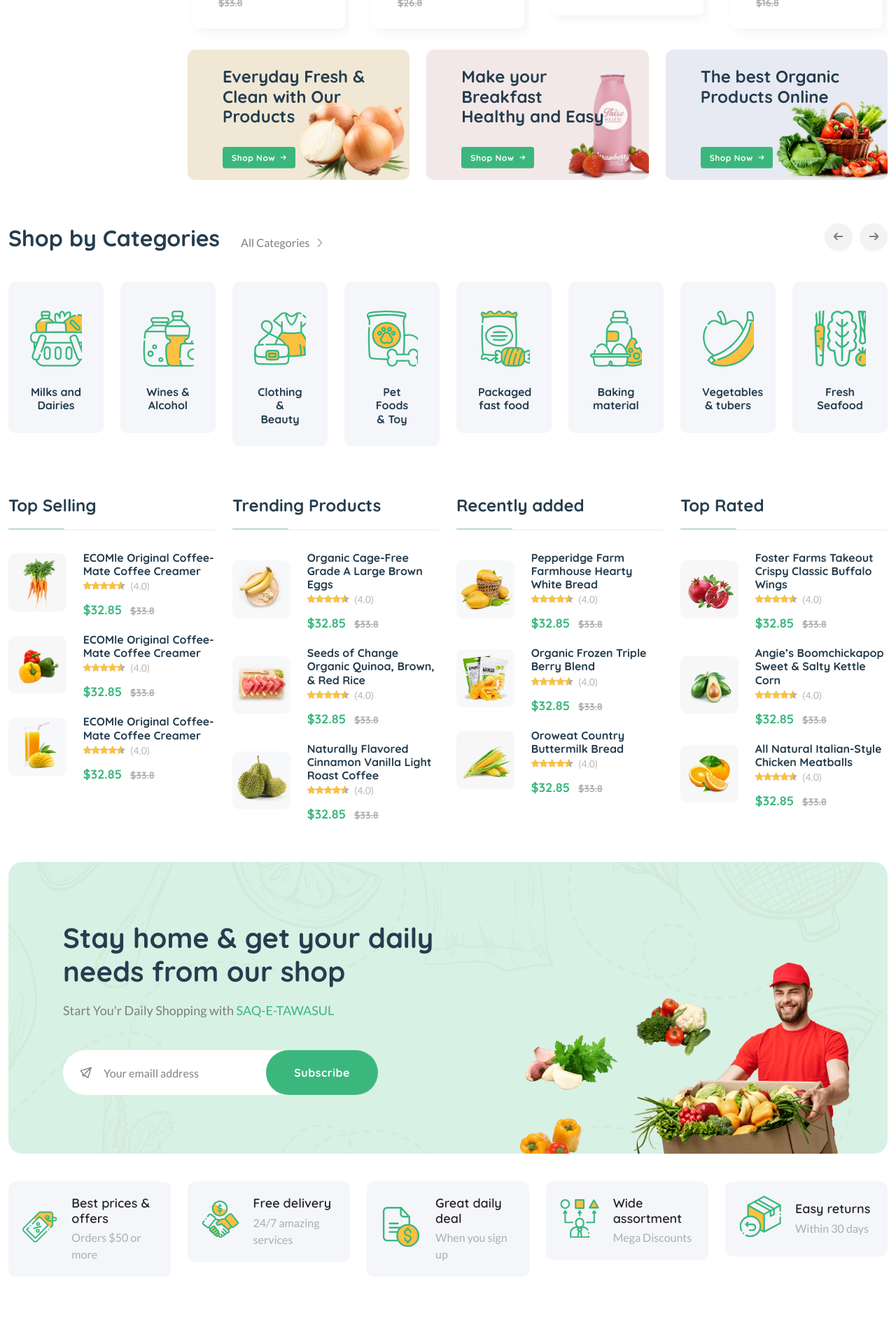
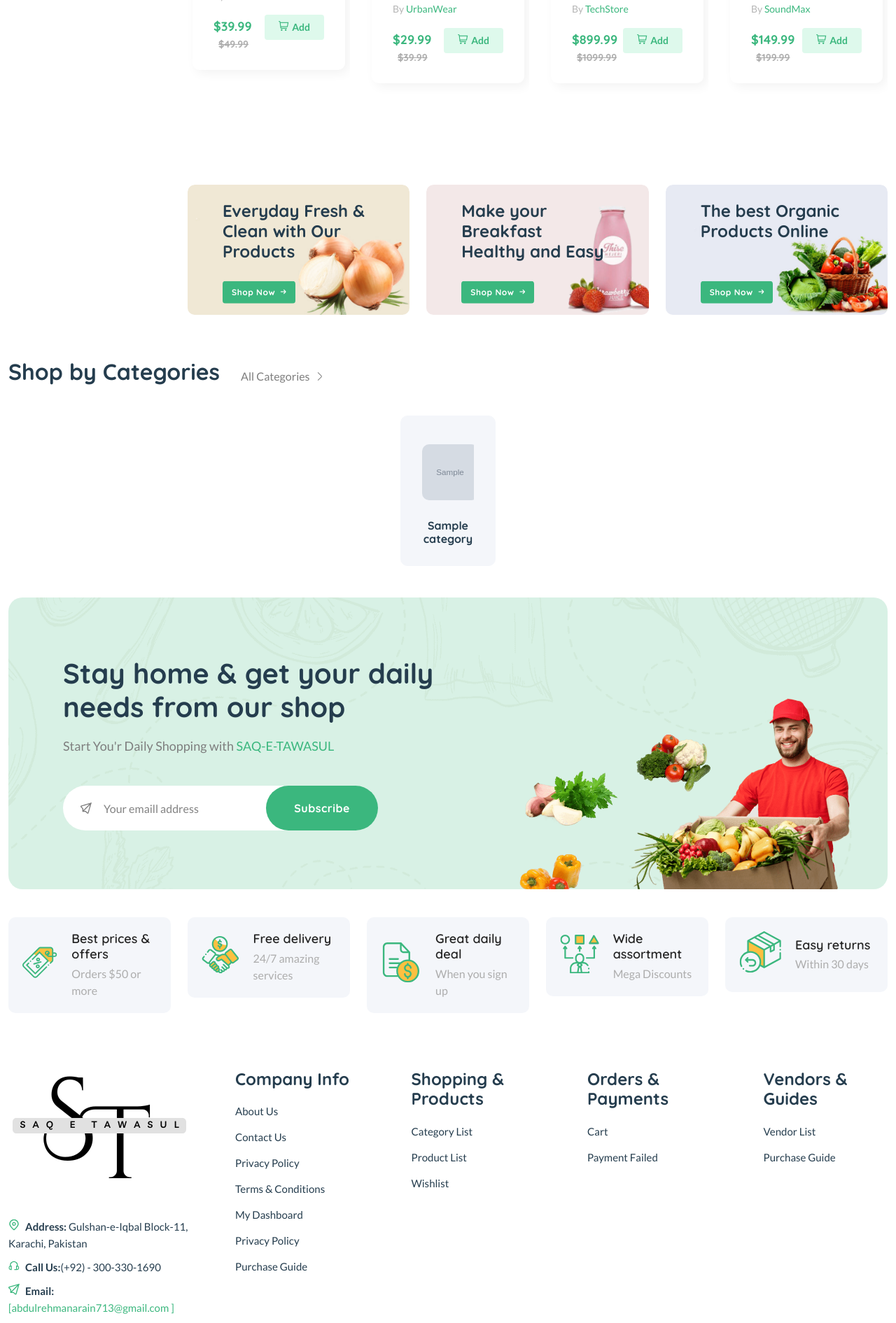
Before and after one commit to AbRehmansaif/Saq-e-Tasawul, a Django app: template templates/core/index.html in a window 1280 px wide. Shown: the part 1932-3823 px from the top of the page at 70% size. Run offline with Django 3.2, Linux system fonts and the light colour scheme; the template is opened without the code that fills it: most values are stand-ins (such as "Sample title", 1, 10 or a date in 2020); grey boxes marked "Sample" are stand-in pictures; some libraries are stand-ins or nearby versions.

Commit message:
Resolve every UI/UX related things

```diff
--- a/templates/core/index.html
+++ b/templates/core/index.html
@@ -2805,6 +2805,44 @@
                     </section>
                     <!--Products Tabs-->
                     <section class="section-padding pb-5">
+        <!-- Dynamic Category Products Section -->
+        <div class="section-title">
+            <h3>Featured Categories</h3>
+        </div>
+        <div class="row">
+            {% for cat in category_products|slice:":5" %}
+            <div class="col-12 mb-4">
+                <h4 class="mb-3">{{ cat.category.name }}</h4>
+                <div class="row">
+                    {% for product in cat.products|slice:":10" %}
+                    <div class="col-lg-2 col-md-3 col-sm-4 col-6 mb-3">
+                        <div class="product-cart-wrap">
+                            <div class="product-img-action-wrap">
+                                <div class="product-img">
+                                    <a href="{% url 'product_detail' product.id %}">
+                                        <img src="{{ product.image.url }}" alt="{{ product.title }}" style="width:100%;height:160px;object-fit:cover;border-radius:8px;" />
+                                    </a>
+                                </div>
+                            </div>
+                            <div class="product-content-wrap">
+                                <div class="product-category">
+                                    <a href="{% url 'category_products' cat.category.id %}">{{ cat.category.name }}</a>
+                                </div>
+                                <h2 style="font-size:1rem;"><a href="{% url 'product_detail' product.id %}">{{ product.title }}</a></h2>
+                                <div class="product-card-bottom">
+                                    <div class="product-price">
+                                        <span>${{ product.price }}</span>
+                                    </div>
+                                </div>
+                            </div>
+                        </div>
+                    </div>
+                    {% endfor %}
+                </div>
+            </div>
+            {% endfor %}
+        </div>
+        <!-- End Dynamic Category Products Section -->
                         <div class="section-title">
                             <h3 class="">Deals Of The Day</h3>
                             <a class="show-all" href="shop-grid-right.html">
@@ -2812,35 +2850,65 @@
                                 <i class="fi-rs-angle-right"></i>
                             </a>
                         </div>
-                        <div class="row">
+                        <style>
+                        /* Ensure all deal boxes are the same height and aligned */
+                        .deals-row-equal {
+                            display: flex;
+                            flex-wrap: wrap;
+                        }
+                        .deals-row-equal > div[class^="col-"] {
+                            display: flex;
+                        }
+                        .deals-row-equal .product-cart-wrap.style-2 {
+                            flex: 1 1 100%;
+                            display: flex;
+                            flex-direction: column;
+                            height: 100%;
+                            min-height: 480px;
+                            justify-content: stretch;
+                        }
+                        .deals-row-equal .product-content-wrap {
+                            flex: 1 1 auto;
+                            display: flex;
+                            flex-direction: column;
+                            justify-content: space-between;
+                        }
+                        .deals-row-equal .product-img img {
+                            width: 100%;
+                            height: 220px;
+                            object-fit: cover;
+                            border-radius: 10px;
+                        }
+                        </style>
+                        <div class="row deals-row-equal">
                             <div class="col-xl-3 col-lg-4 col-md-6">
                                 <div class="product-cart-wrap style-2">
                                     <div class="product-img-action-wrap">
                                         <div class="product-img">
                                             <a href="shop-product-right.html">
-                                                <img src="{% static 'assets/imgs/banner/banner-5.png' %}" alt="" />
+                                                <img src="https://images.unsplash.com/photo-1512436991641-6745cdb1723f?auto=format&fit=crop&w=400&q=80" alt="Pants" />
                                             </a>
                                         </div>
                                     </div>
                                     <div class="product-content-wrap">
                                         <div class="deals-countdown-wrap">
-                                            <div class="deals-countdown" data-countdown="2025/03/25 00:00:00"></div>
+                                            <div class="deals-countdown" data-countdown="2025/09/01 00:00:00"></div>
                                         </div>
                                         <div class="deals-content">
-                                            <h2><a href="shop-product-right.html">Seeds of Change Organic Quinoa, Brown</a></h2>
+                                            <h2><a href="shop-product-right.html">Men's Classic Pants</a></h2>
                                             <div class="product-rate-cover">
                                                 <div class="product-rate d-inline-block">
-                                                    <div class="product-rating" style="width: 90%"></div>
-                                                </div>
-                                                <span class="font-small ml-5 text-muted"> (4.0)</span>
+                                                    <div class="product-rating" style="width: 95%"></div>
+                                                </div>
+                                                <span class="font-small ml-5 text-muted"> (4.8)</span>
                                             </div>
                                             <div>
-                                                <span class="font-small text-muted">By <a href="vendor-details-1.html">ECOMFood</a></span>
+                                                <span class="font-small text-muted">By <a href="vendor-details-1.html">FashionHub</a></span>
                                             </div>
                                             <div class="product-card-bottom">
                                                 <div class="product-price">
-                                                    <span>$32.85</span>
-                                                    <span class="old-price">$33.8</span>
+                                                    <span>$39.99</span>
+                                                    <span class="old-price">$49.99</span>
                                                 </div>
                                                 <div class="add-cart">
                                                     <a class="add" href="shop-cart.html"><i class="fi-rs-shopping-cart mr-5"></i>Add </a>
@@ -2855,29 +2923,29 @@
                                     <div class="product-img-action-wrap">
                                         <div class="product-img">
                                             <a href="shop-product-right.html">
-                                                <img src="{% static 'assets/imgs/banner/banner-6.png' %}" alt="" />
+                                                <img src="https://images.unsplash.com/photo-1521572163474-6864f9cf17ab?auto=format&fit=crop&w=400&q=80" alt="Shirt" />
                                             </a>
                                         </div>
                                     </div>
                                     <div class="product-content-wrap">
                                         <div class="deals-countdown-wrap">
-                                            <div class="deals-countdown" data-countdown="2026/04/25 00:00:00"></div>
+                                            <div class="deals-countdown" data-countdown="2025/09/02 00:00:00"></div>
                                         </div>
                                         <div class="deals-content">
-                                            <h2><a href="shop-product-right.html">Perdue Simply Smart Organics Gluten</a></h2>
+                                            <h2><a href="shop-product-right.html">Premium Cotton Shirt</a></h2>
                                             <div class="product-rate-cover">
                                                 <div class="product-rate d-inline-block">
-                                                    <div class="product-rating" style="width: 90%"></div>
-                                                </div>
-                                                <span class="font-small ml-5 text-muted"> (4.0)</span>
+                                                    <div class="product-rating" style="width: 92%"></div>
+                                                </div>
+                                                <span class="font-small ml-5 text-muted"> (4.6)</span>
                                             </div>
                                             <div>
-                                                <span class="font-small text-muted">By <a href="vendor-details-1.html">Old El Paso</a></span>
+                                                <span class="font-small text-muted">By <a href="vendor-details-1.html">UrbanWear</a></span>
                                             </div>
                                             <div class="product-card-bottom">
                                                 <div class="product-price">
-                                                    <span>$24.85</span>
-                                                    <span class="old-price">$26.8</span>
+                                                    <span>$29.99</span>
+                                                    <span class="old-price">$39.99</span>
                                                 </div>
                                                 <div class="add-cart">
                                                     <a class="add" href="shop-cart.html"><i class="fi-rs-shopping-cart mr-5"></i>Add </a>
@@ -2892,29 +2960,29 @@
                                     <div class="product-img-action-wrap">
                                         <div class="product-img">
                                             <a href="shop-product-right.html">
-                                                <img src="{% static 'assets/imgs/banner/banner-7.png' %}" alt="" />
+                                                <img src="https://images.unsplash.com/photo-1517336714731-489689fd1ca8?auto=format&fit=crop&w=400&q=80" alt="Laptop" />
                                             </a>
                                         </div>
                                     </div>
                                     <div class="product-content-wrap">
                                         <div class="deals-countdown-wrap">
-                                            <div class="deals-countdown" data-countdown="2027/03/25 00:00:00"></div>
+                                            <div class="deals-countdown" data-countdown="2025/09/03 00:00:00"></div>
                                         </div>
                                         <div class="deals-content">
-                                            <h2><a href="shop-product-right.html">Signature Wood-Fired Mushroom</a></h2>
+                                            <h2><a href="shop-product-right.html">UltraBook Pro Laptop</a></h2>
                                             <div class="product-rate-cover">
                                                 <div class="product-rate d-inline-block">
-                                                    <div class="product-rating" style="width: 80%"></div>
-                                                </div>
-                                                <span class="font-small ml-5 text-muted"> (3.0)</span>
+                                                    <div class="product-rating" style="width: 98%"></div>
+                                                </div>
+                                                <span class="font-small ml-5 text-muted"> (4.9)</span>
                                             </div>
                                             <div>
-                                                <span class="font-small text-muted">By <a href="vendor-details-1.html">Progresso</a></span>
+                                                <span class="font-small text-muted">By <a href="vendor-details-1.html">TechStore</a></span>
                                             </div>
                                             <div class="product-card-bottom">
                                                 <div class="product-price">
-                                                    <span>$12.85</span>
-                                                    <span class="old-price">$13.8</span>
+                                                    <span>$899.99</span>
+                                                    <span class="old-price">$1099.99</span>
                                                 </div>
                                                 <div class="add-cart">
                                                     <a class="add" href="shop-cart.html"><i class="fi-rs-shopping-cart mr-5"></i>Add </a>
@@ -2929,29 +2997,29 @@
                                     <div class="product-img-action-wrap">
                                         <div class="product-img">
                                             <a href="shop-product-right.html">
-                                                <img src="{% static 'assets/imgs/banner/banner-8.png' %}" alt="" />
+                                                <img src="https://images.unsplash.com/photo-1511367461989-f85a21fda167?auto=format&fit=crop&w=400&q=80" alt="Headphones" />
                                             </a>
                                         </div>
                                     </div>
                                     <div class="product-content-wrap">
                                         <div class="deals-countdown-wrap">
-                                            <div class="deals-countdown" data-countdown="2025/02/25 00:00:00"></div>
+                                            <div class="deals-countdown" data-countdown="2025/09/04 00:00:00"></div>
                                         </div>
                                         <div class="deals-content">
-                                            <h2><a href="shop-product-right.html">Simply Lemonade with Raspberry Juice</a></h2>
+                                            <h2><a href="shop-product-right.html">Wireless Headphones</a></h2>
                                             <div class="product-rate-cover">
                                                 <div class="product-rate d-inline-block">
-                                                    <div class="product-rating" style="width: 80%"></div>
-                                                </div>
-                                                <span class="font-small ml-5 text-muted"> (3.0)</span>
+                                                    <div class="product-rating" style="width: 97%"></div>
+                                                </div>
+                                                <span class="font-small ml-5 text-muted"> (4.7)</span>
                                             </div>
                                             <div>
-                                                <span class="font-small text-muted">By <a href="vendor-details-1.html">Yoplait</a></span>
+                                                <span class="font-small text-muted">By <a href="vendor-details-1.html">SoundMax</a></span>
                                             </div>
                                             <div class="product-card-bottom">
                                                 <div class="product-price">
-                                                    <span>$15.85</span>
-                                                    <span class="old-price">$16.8</span>
+                                                    <span>$149.99</span>
+                                                    <span class="old-price">$199.99</span>
                                                 </div>
                                                 <div class="add-cart">
                                                     <a class="add" href="shop-cart.html"><i class="fi-rs-shopping-cart mr-5"></i>Add </a>
@@ -3032,97 +3100,22 @@
                 </div>
                 <div class="carausel-8-columns-cover position-relative">
                     <div class="carausel-8-columns" id="carausel-8-columns">
+                        {% for c in categories %}
                         <div class="card-1">
                             <figure class="img-hover-scale overflow-hidden">
-                                <a href="shop-grid-right.html"><img src="{% static 'assets/imgs/theme/icons/category-1.svg' %}" alt="" /></a>
+                                <a href="{% url 'core:category-product-list' c.cid %}"><img src="{{ c.image.url }}" alt="{{ c.title }}" style="width: 80px; height: 80px; object-fit: cover; border-radius: 10px;" /></a>
                             </figure>
                             <h6>
-                                <a href="shop-grid-right.html">Milks and <br />Dairies</a>
+                                <a href="{% url 'core:category-product-list' c.cid %}">{{ c.title }}</a>
                             </h6>
                         </div>
-                        <div class="card-1">
-                            <figure class="img-hover-scale overflow-hidden">
-                                <a href="shop-grid-right.html"><img src="{% static 'assets/imgs/theme/icons/category-2.svg' %}" alt="" /></a>
-                            </figure>
-                            <h6>
-                                <a href="shop-grid-right.html">Wines & <br />
-                                    Alcohol</a>
-                            </h6>
-                        </div>
-                        <div class="card-1">
-                            <figure class="img-hover-scale overflow-hidden">
-                                <a href="shop-grid-right.html"><img src="{% static 'assets/imgs/theme/icons/category-3.svg' %}" alt="" /></a>
-                            </figure>
-                            <h6>
-                                <a href="shop-grid-right.html">Clothing & <br />Beauty</a>
-                            </h6>
-                        </div>
-                        <div class="card-1">
-                            <figure class="img-hover-scale overflow-hidden">
-                                <a href="shop-grid-right.html"><img src="{% static 'assets/imgs/theme/icons/category-4.svg' %}" alt="" /></a>
-                            </figure>
-                            <h6>
-                                <a href="shop-grid-right.html">Pet Foods <br />& Toy</a>
-                            </h6>
-                        </div>
-                        <div class="card-1">
-                            <figure class="img-hover-scale overflow-hidden">
-                                <a href="shop-grid-right.html"><img src="{% static 'assets/imgs/theme/icons/category-5.svg' %}" alt="" /></a>
-                            </figure>
-                            <h6>
-                                <a href="shop-grid-right.html">Packaged <br />fast food</a>
-                            </h6>
-                        </div>
-                        <div class="card-1">
-                            <figure class="img-hover-scale overflow-hidden">
-                                <a href="shop-grid-right.html"><img src="{% static 'assets/imgs/theme/icons/category-6.svg' %}" alt="" /></a>
-                            </figure>
-                            <h6>
-                                <a href="shop-grid-right.html">Baking <br />material</a>
-                            </h6>
-                        </div>
-                        <div class="card-1">
-                            <figure class="img-hover-scale overflow-hidden">
-                                <a href="shop-grid-right.html"><img src="{% static 'assets/imgs/theme/icons/category-7.svg' %}" alt="" /></a>
-                            </figure>
-                            <h6>
-                                <a href="shop-grid-right.html">Vegetables <br />& tubers</a>
-                            </h6>
-                        </div>
-                        <div class="card-1">
-                            <figure class="img-hover-scale overflow-hidden">
-                                <a href="shop-grid-right.html"><img src="{% static 'assets/imgs/theme/icons/category-8.svg' %}" alt="" /></a>
-                            </figure>
-                            <h6>
-                                <a href="shop-grid-right.html">Fresh <br />Seafood</a>
-                            </h6>
-                        </div>
-                        <div class="card-1">
-                            <figure class="img-hover-scale overflow-hidden">
-                                <a href="shop-grid-right.html"><img src="{% static 'assets/imgs/theme/icons/category-9.svg' %}" alt="" /></a>
-                            </figure>
-                            <h6>
-                                <a href="shop-grid-right.html">Noodles <br />Rice</a>
-                            </h6>
-                        </div>
-                        <div class="card-1">
-                            <figure class="img-hover-scale overflow-hidden">
-                                <a href="shop-grid-right.html"><img src="{% static 'assets/imgs/theme/icons/category-10.svg' %}" alt="" /></a>
-                            </figure>
-                            <h6><a href="shop-grid-right.html">Fastfood</a></h6>
-                        </div>
-                        <div class="card-1">
-                            <figure class="img-hover-scale overflow-hidden">
-                                <a href="shop-grid-right.html"><img src="{% static 'assets/imgs/theme/icons/category-11.svg' %}" alt="" /></a>
-                            </figure>
-                            <h6><a href="shop-grid-right.html">Ice cream</a></h6>
-                        </div>
+                        {% endfor %}
                     </div>
                 </div>
             </div>
         </section>
         <!--End category slider-->
-        <section class="section-padding mb-30">
+        <!-- <section class="section-padding mb-30">
             <div class="container">
                 <div class="row">
                     <div class="col-xl-3 col-lg-4 col-md-6 mb-sm-5 mb-md-0">
@@ -3387,7 +3380,7 @@
                     </div>
                 </div>
             </div>
-        </section>
+        </section> -->
         <!--End 4 columns-->
     </main>
 
```
Also changed, not shown: templates/core/category-product-list.html (+32 -0 lines), templates/core/product-list.html (+97 -35 lines), templates/core/_deals_of_the_day.html (added).
